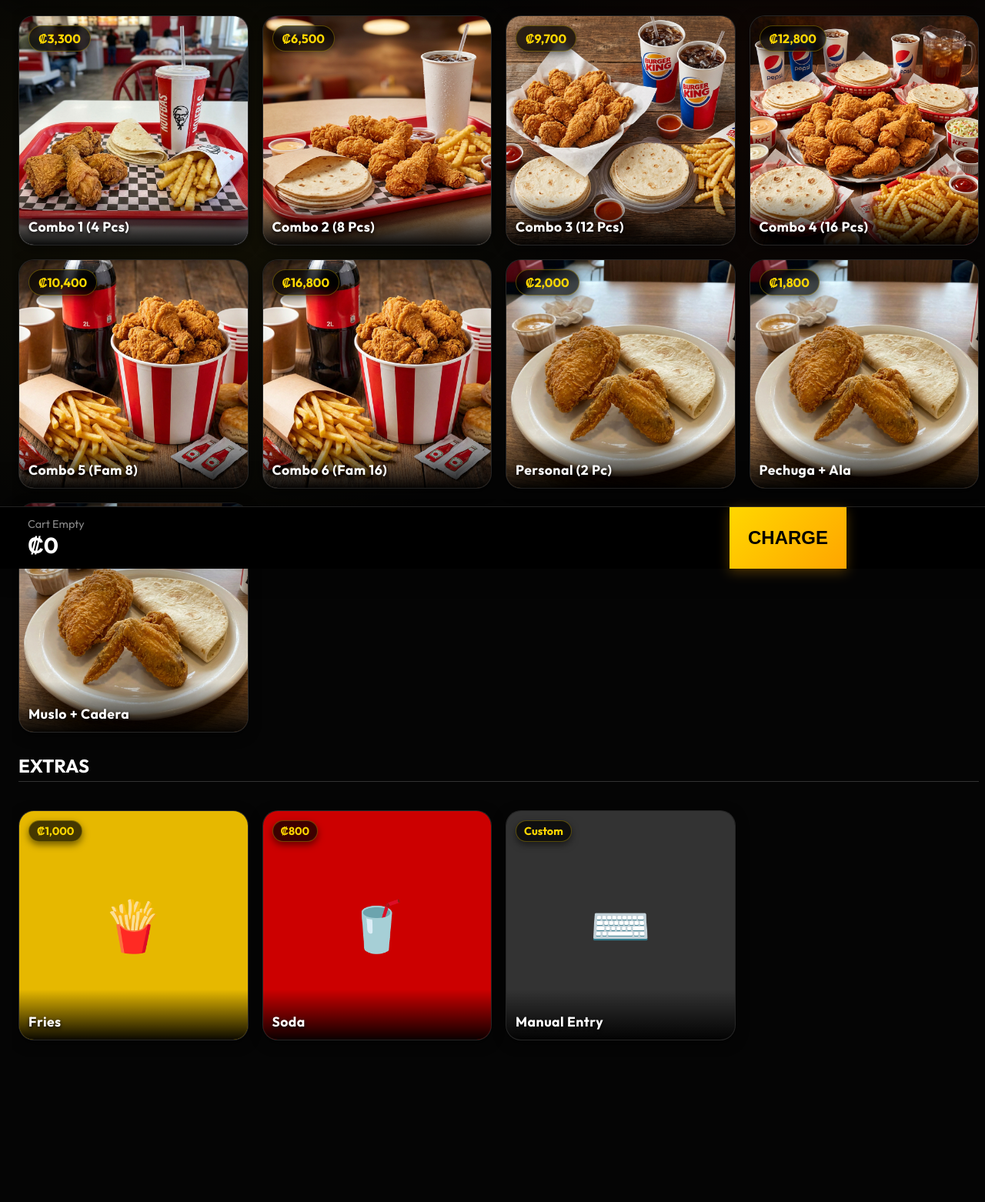
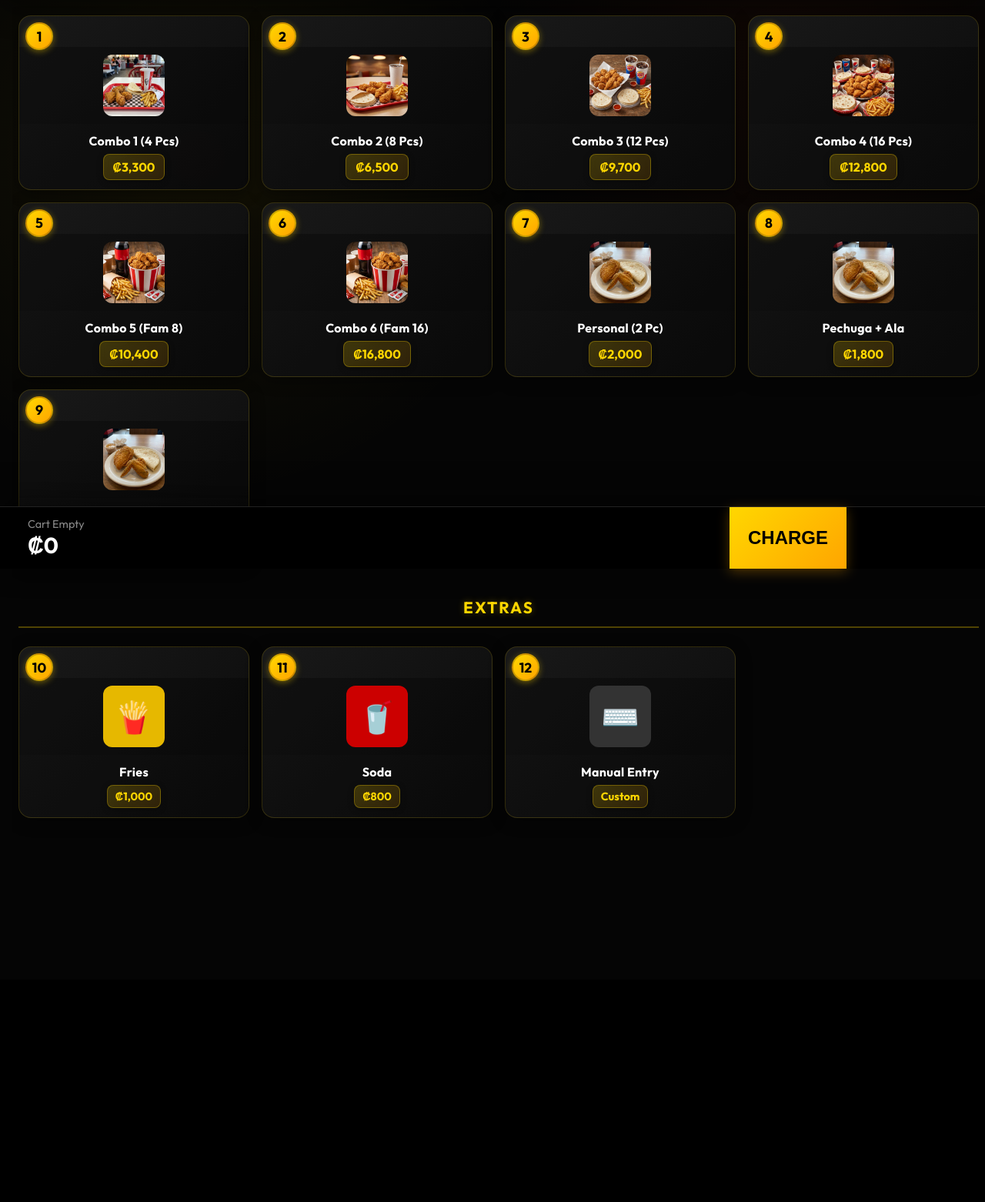
Before and after one commit to purusottamsaha2024/Restorent-Pos, a FastAPI app: page /staff in a window 1280 px wide. Shown: the part 61-1623 px from the top of the page at 77% size. After the commit the page ends 1124 px from the top, so only its background shows below. Run offline with FastAPI, Linux system fonts and the light colour scheme; the visitor is signed in with stand-in values (Sample User, id 1).

Commit message:
fixing landing page issue

```diff
--- a/static/css/style.css
+++ b/static/css/style.css
@@ -39,8 +39,8 @@
 .menu-grid {
     flex: 1;
     display: grid;
-    grid-template-columns: repeat(auto-fit, minmax(220px, 1fr));
-    gap: 18px;
+    grid-template-columns: repeat(auto-fit, minmax(180px, 1fr));
+    gap: 16px;
     padding: 12px 8px 110px 8px;
     width: 100%;
     max-width: 1400px;
@@ -48,112 +48,168 @@
     overflow-y: auto;
 }
 
-/* Card Style - Square */
+/* Card Style - Commercial Layout */
 .menu-item {
-    background: var(--card-bg);
-    border-radius: 20px;
+    background: linear-gradient(135deg, rgba(26, 26, 26, 0.95), rgba(12, 12, 12, 0.95));
+    border-radius: 16px;
     overflow: hidden;
     position: relative;
-    border: var(--glass-border);
+    border: 1px solid rgba(255, 215, 0, 0.15);
     cursor: pointer;
-    box-shadow: 0 4px 15px rgba(0, 0, 0, 0.5);
+    box-shadow: 0 4px 20px rgba(0, 0, 0, 0.4);
     display: flex;
     flex-direction: column;
-    aspect-ratio: 1 / 1;
-    transition: all 0.2s cubic-bezier(0.175, 0.885, 0.32, 1.275);
+    transition: all 0.3s cubic-bezier(0.175, 0.885, 0.32, 1.275);
+    min-height: 180px;
 }
 
 .menu-item:active {
-    transform: scale(0.92);
-    filter: brightness(0.8);
+    transform: scale(0.96);
 }
 
 .menu-item:hover {
-    box-shadow: 0 8px 25px rgba(255, 215, 0, 0.15);
-    border-color: rgba(255, 215, 0, 0.3);
+    box-shadow: 0 8px 30px rgba(255, 215, 0, 0.25);
+    border-color: rgba(255, 215, 0, 0.4);
     z-index: 5;
-    transform: translateY(-4px);
+    transform: translateY(-3px);
 }
 
-.menu-item img,
-.placeholder-img {
-    width: 100%;
-    height: 100%;
-    object-fit: cover;
-    transition: transform 0.4s;
+/* Selected Item Styles - Different Color & Font to differentiate from number badge */
+.menu-item:has(.qty-badge:not(.hidden)) {
+    background: linear-gradient(135deg, rgba(138, 43, 226, 0.2), rgba(75, 0, 130, 0.15));
+    border: 2px solid rgba(138, 43, 226, 0.6);
+    box-shadow: 0 4px 25px rgba(138, 43, 226, 0.4);
 }
 
-.placeholder-img {
+.menu-item:has(.qty-badge:not(.hidden)) .item-name {
+    color: #BA55D3;
+    font-weight: 900;
+    font-size: 1.05rem;
+    text-shadow: 0 0 10px rgba(138, 43, 226, 0.5);
+}
+
+.menu-item:has(.qty-badge:not(.hidden)) .item-info .price-tag {
+    background: linear-gradient(135deg, rgba(138, 43, 226, 0.35), rgba(75, 0, 130, 0.3));
+    border-color: rgba(138, 43, 226, 0.6);
+    color: #DA70D6;
+    font-weight: 800;
+}
+
+/* Item Number Badge */
+.item-number {
+    position: absolute;
+    top: 8px;
+    left: 8px;
+    width: 32px;
+    height: 32px;
+    background: linear-gradient(135deg, #FFD700, #FFA500);
+    color: #000;
+    border-radius: 50%;
     display: flex;
     align-items: center;
     justify-content: center;
-    font-size: 4rem;
+    font-weight: 800;
+    font-size: 1.1rem;
+    z-index: 10;
+    box-shadow: 0 2px 8px rgba(255, 215, 0, 0.4);
+    border: 2px solid rgba(0, 0, 0, 0.2);
 }
 
-.menu-item:hover img,
-.menu-item:hover .placeholder-img {
+/* Image Container - Smaller, Commercial Size */
+.item-image-container {
+    width: 100%;
+    height: 100px;
+    overflow: hidden;
+    display: flex;
+    align-items: center;
+    justify-content: center;
+    background: rgba(0, 0, 0, 0.3);
+    margin-top: 40px;
+}
+
+.item-image-container img,
+.item-image-container .placeholder-img {
+    width: 80px;
+    height: 80px;
+    object-fit: cover;
+    border-radius: 12px;
+    transition: transform 0.3s;
+}
+
+.item-image-container .placeholder-img {
+    display: flex;
+    align-items: center;
+    justify-content: center;
+    font-size: 2.5rem;
+    border-radius: 12px;
+}
+
+.menu-item:hover .item-image-container img,
+.menu-item:hover .item-image-container .placeholder-img {
     transform: scale(1.1);
 }
 
-.item-overlay {
-    position: absolute;
-    bottom: 0;
-    left: 0;
-    width: 100%;
-    background: linear-gradient(to top, rgba(0, 0, 0, 0.95), transparent);
-    padding: 30px 12px 12px 12px;
+/* Item Info Section */
+.item-info {
+    padding: 12px;
     display: flex;
     flex-direction: column;
-    justify-content: flex-end;
-    pointer-events: none;
+    gap: 6px;
+    flex: 1;
+    justify-content: center;
+    background: rgba(0, 0, 0, 0.2);
 }
 
 .item-name {
-    font-size: 1.1rem;
+    font-size: 1rem;
     font-weight: 700;
-    text-shadow: 0 2px 4px rgba(0, 0, 0, 0.9);
-    letter-spacing: 0.5px;
+    color: #fff;
+    letter-spacing: 0.3px;
+    text-align: center;
+    line-height: 1.3;
 }
 
-/* Floating Price Tag */
-.price-tag {
-    position: absolute;
-    top: 12px;
-    left: 12px;
-    background: rgba(0, 0, 0, 0.7);
+/* Price Tag - In Info Section */
+.item-info .price-tag {
+    position: static;
+    background: linear-gradient(135deg, rgba(255, 215, 0, 0.2), rgba(255, 165, 0, 0.15));
     backdrop-filter: blur(4px);
     color: var(--primary);
     padding: 6px 12px;
-    border-radius: 20px;
+    border-radius: 8px;
     font-weight: 700;
     font-size: 1rem;
     border: 1px solid rgba(255, 215, 0, 0.3);
-    box-shadow: 0 4px 10px rgba(0, 0, 0, 0.5);
+    box-shadow: 0 2px 8px rgba(0, 0, 0, 0.3);
+    text-align: center;
+    width: fit-content;
+    margin: 0 auto;
 }
 
-.price-tag.small {
+.item-info .price-tag.small {
     font-size: 0.9rem;
-    padding: 4px 10px;
+    padding: 5px 10px;
 }
 
 /* Quantity Badge */
 .qty-badge {
     position: absolute;
-    top: 12px;
-    right: 12px;
-    background: var(--accent);
+    top: 8px;
+    right: 8px;
+    background: linear-gradient(135deg, #FF4500, #FF6B35);
     color: white;
-    width: 36px;
-    height: 36px;
+    width: 32px;
+    height: 32px;
     border-radius: 50%;
     display: flex;
     align-items: center;
     justify-content: center;
-    font-weight: bold;
-    font-size: 1.1rem;
-    box-shadow: 0 2px 8px rgba(0, 0, 0, 0.5);
+    font-weight: 800;
+    font-size: 1rem;
+    box-shadow: 0 2px 10px rgba(255, 69, 0, 0.5);
     z-index: 10;
     animation: bounceIn 0.3s cubic-bezier(0.175, 0.885, 0.32, 1.275);
+    border: 2px solid rgba(255, 255, 255, 0.2);
 }
 
 @keyframes bounceIn {
--- a/templates/staff_dashboard.html
+++ b/templates/staff_dashboard.html
@@ -8,122 +8,154 @@
     <div class="menu-grid">
         <!-- COMBO 1 -->
         <div class="menu-item main-item" data-name="Combo 1 (4 Pc)" data-price="3300" data-img="combo_1.png">
+            <div class="item-number">1</div>
+            <div class="item-image-container">
                 <img src="/static/images/combo_4.png" alt="Combo 1">
+            </div>
             <div class="qty-badge hidden" id="qty-Combo 1 (4 Pc)">0</div>
+            <div class="item-info">
+                <div class="item-name">Combo 1 (4 Pcs)</div>
                 <div class="price-tag">₡3,300</div>
-            <div class="item-overlay">
-                <span class="item-name">Combo 1 (4 Pcs)</span>
             </div>
         </div>
 
         <!-- COMBO 2 -->
         <div class="menu-item main-item" data-name="Combo 2 (8 Pc)" data-price="6500" data-img="combo_8.png">
+            <div class="item-number">2</div>
+            <div class="item-image-container">
                 <img src="/static/images/combo_8.png" alt="Combo 2">
+            </div>
             <div class="qty-badge hidden" id="qty-Combo 2 (8 Pc)">0</div>
+            <div class="item-info">
+                <div class="item-name">Combo 2 (8 Pcs)</div>
                 <div class="price-tag">₡6,500</div>
-            <div class="item-overlay">
-                <span class="item-name">Combo 2 (8 Pcs)</span>
             </div>
         </div>
 
         <!-- COMBO 3 -->
         <div class="menu-item main-item" data-name="Combo 3 (12 Pc)" data-price="9700" data-img="combo_12.png">
+            <div class="item-number">3</div>
+            <div class="item-image-container">
                 <img src="/static/images/combo_12.png" alt="Combo 3">
+            </div>
             <div class="qty-badge hidden" id="qty-Combo 3 (12 Pc)">0</div>
+            <div class="item-info">
+                <div class="item-name">Combo 3 (12 Pcs)</div>
                 <div class="price-tag">₡9,700</div>
-            <div class="item-overlay">
-                <span class="item-name">Combo 3 (12 Pcs)</span>
             </div>
         </div>
 
         <!-- COMBO 4 -->
         <div class="menu-item main-item" data-name="Combo 4 (16 Pc)" data-price="12800" data-img="combo_16.png">
+            <div class="item-number">4</div>
+            <div class="item-image-container">
                 <img src="/static/images/combo_16.png" alt="Combo 4">
+            </div>
             <div class="qty-badge hidden" id="qty-Combo 4 (16 Pc)">0</div>
+            <div class="item-info">
+                <div class="item-name">Combo 4 (16 Pcs)</div>
                 <div class="price-tag">₡12,800</div>
-            <div class="item-overlay">
-                <span class="item-name">Combo 4 (16 Pcs)</span>
             </div>
         </div>
 
         <!-- COMBO 5 -->
         <div class="menu-item main-item" data-name="Combo 5 (Fam 8)" data-price="10400" data-img="familiar.png">
+            <div class="item-number">5</div>
+            <div class="item-image-container">
                 <img src="/static/images/familiar.png" alt="Combo 5">
+            </div>
             <div class="qty-badge hidden" id="qty-Combo 5 (Fam 8)">0</div>
+            <div class="item-info">
+                <div class="item-name">Combo 5 (Fam 8)</div>
                 <div class="price-tag">₡10,400</div>
-            <div class="item-overlay">
-                <span class="item-name">Combo 5 (Fam 8)</span>
             </div>
         </div>
 
         <!-- COMBO 6 -->
         <div class="menu-item main-item" data-name="Combo 6 (Fam 16)" data-price="16800" data-img="familiar.png">
+            <div class="item-number">6</div>
+            <div class="item-image-container">
                 <img src="/static/images/familiar.png" alt="Combo 6">
+            </div>
             <div class="qty-badge hidden" id="qty-Combo 6 (Fam 16)">0</div>
+            <div class="item-info">
+                <div class="item-name">Combo 6 (Fam 16)</div>
                 <div class="price-tag">₡16,800</div>
-            <div class="item-overlay">
-                <span class="item-name">Combo 6 (Fam 16)</span>
             </div>
         </div>
 
         <!-- PERSONAL & PORTIONS -->
         <div class="menu-item main-item" data-name="Personal (2 Pc)" data-price="2000" data-img="personal.png">
+            <div class="item-number">7</div>
+            <div class="item-image-container">
                 <img src="/static/images/personal.png" alt="Personal">
+            </div>
             <div class="qty-badge hidden" id="qty-Personal (2 Pc)">0</div>
+            <div class="item-info">
+                <div class="item-name">Personal (2 Pc)</div>
                 <div class="price-tag">₡2,000</div>
-            <div class="item-overlay">
-                <span class="item-name">Personal (2 Pc)</span>
             </div>
         </div>
 
         <div class="menu-item main-item" data-name="Portion Breast+Wing" data-price="1800" data-img="personal.png">
-            <!-- Using Personal img for now as fallback -->
+            <div class="item-number">8</div>
+            <div class="item-image-container">
                 <img src="/static/images/personal.png" alt="Breast+Wing">
+            </div>
             <div class="qty-badge hidden" id="qty-Portion Breast+Wing">0</div>
+            <div class="item-info">
+                <div class="item-name">Pechuga + Ala</div>
                 <div class="price-tag">₡1,800</div>
-            <div class="item-overlay">
-                <span class="item-name">Pechuga + Ala</span>
             </div>
         </div>
 
         <div class="menu-item main-item" data-name="Portion Thigh+Leg" data-price="1500" data-img="personal.png">
+            <div class="item-number">9</div>
+            <div class="item-image-container">
                 <img src="/static/images/personal.png" alt="Thigh+Leg">
+            </div>
             <div class="qty-badge hidden" id="qty-Portion Thigh+Leg">0</div>
+            <div class="item-info">
+                <div class="item-name">Muslo + Cadera</div>
                 <div class="price-tag">₡1,500</div>
-            <div class="item-overlay">
-                <span class="item-name">Muslo + Cadera</span>
             </div>
         </div>
 
         <!-- EXTRAS ROW -->
-        <h2 style="grid-column: 1/-1; margin-top: 10px; border-bottom: 1px solid #333; padding-bottom: 5px;">EXTRAS</h2>
+        <h2 style="grid-column: 1/-1; margin-top: 16px; margin-bottom: 8px; padding: 12px 0; border-bottom: 2px solid rgba(255, 215, 0, 0.3); color: var(--primary); font-size: 1.3rem; font-weight: 800; letter-spacing: 2px; text-align: center; text-shadow: 0 0 10px rgba(255, 215, 0, 0.3);">EXTRAS</h2>
 
         <div class="menu-item extra-item" data-name="Fries" data-price="1000" data-img="fries_placeholder">
-            <!-- Placeholder for Fries -->
+            <div class="item-number">10</div>
+            <div class="item-image-container">
                 <div class="placeholder-img" style="background: #e6b800;">🍟</div>
+            </div>
             <div class="qty-badge hidden" id="qty-Fries">0</div>
+            <div class="item-info">
+                <div class="item-name">Fries</div>
                 <div class="price-tag small">₡1,000</div>
-            <div class="item-overlay">
-                <span class="item-name">Fries</span>
             </div>
         </div>
 
         <div class="menu-item extra-item" data-name="Soda" data-price="800" data-img="soda_placeholder">
-            <!-- Placeholder for Soda -->
+            <div class="item-number">11</div>
+            <div class="item-image-container">
                 <div class="placeholder-img" style="background: #cc0000;">🥤</div>
+            </div>
             <div class="qty-badge hidden" id="qty-Soda">0</div>
+            <div class="item-info">
+                <div class="item-name">Soda</div>
                 <div class="price-tag small">₡800</div>
-            <div class="item-overlay">
-                <span class="item-name">Soda</span>
             </div>
         </div>
 
         <div class="menu-item extra-item" onclick="openManualEntry()">
-            <!-- Custom Item -->
+            <div class="item-number">12</div>
+            <div class="item-image-container">
                 <div class="placeholder-img" style="background: #333; color: #aaa;">⌨️</div>
+            </div>
+            <div class="item-info">
+                <div class="item-name">Manual Entry</div>
                 <div class="price-tag small">Custom</div>
-            <div class="item-overlay">
-                <span class="item-name">Manual Entry</span>
             </div>
         </div>
     </div>
```
Also changed, not shown: other parts of static/css/style.css (+92 -28 lines), templates/login.html (+4 -8 lines), static/images/petote-logo.png (added). Lines whose indentation alone changed are shown as unchanged.
